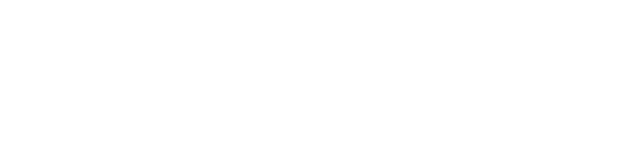
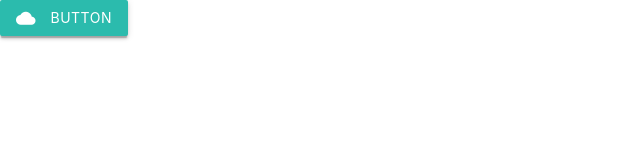
Before and after one commit to Iswenzz/Simplon-AlloCineClone, a website: page index.html in a window 1280 px wide. Shown: the whole page, without its empty margins (0-640 px from the left). Drawn offline with nearby package versions, Linux system fonts and the light colour scheme; files that its build step writes are made by us from their sources.

Commit message:
[Packages] Replaced bootstrap (and its deps) with materialize

```diff
--- a/assets/scss/index.scss
+++ b/assets/scss/index.scss
@@ -0,0 +1,2 @@
+@import "../../node_modules/materialize-css/sass/materialize.scss";
+@import url("https://fonts.googleapis.com/icon?family=Material+Icons");
--- a/index.html
+++ b/index.html
@@ -4,22 +4,25 @@
 	<meta charset="UTF-8">
 	<meta name="viewport" content="width=device-width, initial-scale=1.0">
 	<title>AlloCinéClone</title>
-	<!-- Bootstrap & FontAwesome & AnimateCSS -->
-	<link rel="stylesheet" href="node_modules/bootstrap/dist/css/bootstrap.min.css">
+	<!-- Materialize & AnimateCSS -->
+	<link rel="stylesheet" href="node_modules/animate.css/animate.min.css">
+	<link rel="stylesheet" href="node_modules/materialize-css/dist/css/materialize.min.css">
 	<!-- CSS -->
 	<link rel="stylesheet" href="dist/css/index.css">
 </head>
 <body>
 	<!-- NavBar -->
+	<a class="waves-effect waves-light btn">
+		<i class="material-icons left">cloud</i>
+		button
+	</a>
 
 	<!-- Content -->
 
 	<!-- Footer -->
 </body>
-<!-- Boostrap & Popper & JQuery & Axios -->
-<script src="./node_modules/jquery/dist/jquery.min.js"></script>
-<script src="./node_modules/popper/index.js"></script>
-<script src="./node_modules/bootstrap/dist/js/bootstrap.min.js"></script>
+<!-- Materialize & Axios -->
+<script src="node_modules/materialize-css/dist/js/materialize.min.js"></script>
 <script src="./node_modules/axios/dist/axios.min.js"></script>
 <!-- JS -->
 <script src="./assets/js/main.js"></script>
--- a/package.json
+++ b/package.json
@@ -19,10 +19,9 @@
   },
   "homepage": "https://github.com/Iswenzz/Simplon-AlloCineClone#readme",
   "dependencies": {
+    "animate.css": "^4.1.0",
     "axios": "^0.19.2",
-    "bootstrap": "^4.5.0",
-    "jquery": "^3.5.1",
-    "popper": "^1.0.1"
+    "materialize-css": "^1.0.0-rc.2"
   },
   "devDependencies": {
     "eslint": "^7.5.0",
```
Also changed, not shown: 2 other files.
